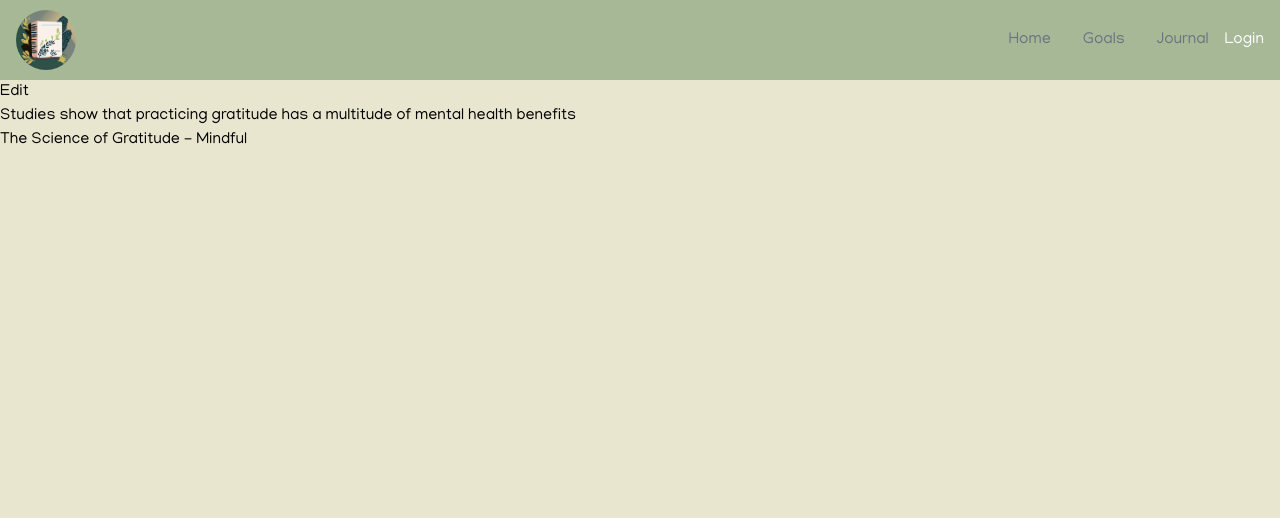
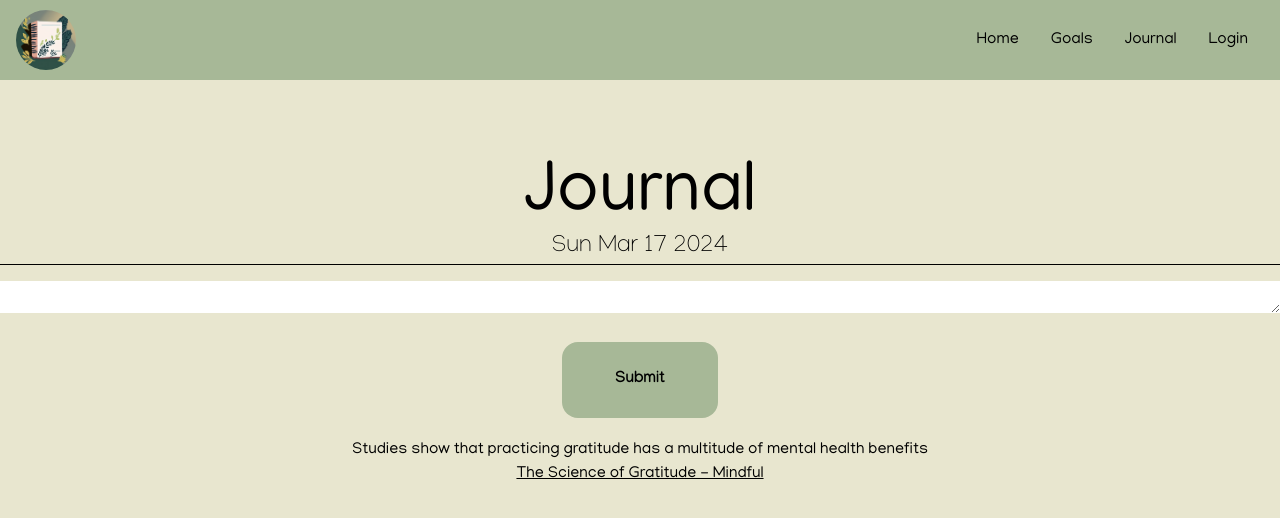
Before and after one commit to MindGardenAI/Web-UI, a Next.js app in the folder web/: page /journal in a window 1280 px wide. Shown: the top 518 px of the page. Built offline with nearby package versions, Linux system fonts and the light colour scheme.

Commit message:
Added styling to journal and fixed navbar issue

```diff
--- a/web/app/components/navigation/index.tsx
+++ b/web/app/components/navigation/index.tsx
@@ -38,12 +38,13 @@ const Navbar = () => {
         {links.map(({ id, link, title }) => (
           <li
             key={id}
-            className="nav-links px-4 cursor-pointer capitalize font-medium text-gray-500 hover:scale-105 hover:text-white duration-200 link-underline"
+            className="nav-links px-4 cursor-pointer capitalize font-medium text-black hover:scale-105 hover:text-white duration-200 link-underline"
           >
             <a href={link}>{title}</a>
           </li>
         ))}
-        {!isAuthenticated ? <a href="/login">Login</a> : <LogoutButton/>}
+        {!isAuthenticated && <li className="nav-links px-4 cursor-pointer capitalize font-medium text-black hover:scale-105 hover:text-white duration-200 link-underline"><a href="/login">Login</a></li>}
+        {isAuthenticated && <li className="nav-links px-4 cursor-pointer capitalize font-medium text-black hover:scale-105 hover:text-white duration-200 link-underline"><LogoutButton/></li>}
       </ul>
 
       <div
@@ -63,7 +64,7 @@ const Navbar = () => {
               <a onClick={() => setNav(!nav)} href={link}>{title}</a>
             </li>
           ))}
-           {!isAuthenticated ? <a href="/login">Login</a> : <LogoutButton/>}
+           {!isAuthenticated ? <li className="nav-links px-4 cursor-pointer capitalize font-medium text-black hover:scale-105 hover:text-white duration-200 link-underline"><a href="/login">Login</a></li> : <li className="nav-links px-4 cursor-pointer capitalize font-medium text-black hover:scale-105 hover:text-white duration-200 link-underline"><LogoutButton/></li>}
         </ul>
       }
     </div>
--- a/web/app/journal/currententry.tsx
+++ b/web/app/journal/currententry.tsx
@@ -1,15 +1,23 @@
+'use client'
+import { useState } from "react";
 import { useGetEntry } from "./useGetEntry"
+import useSubmitEntry from "./useSubmitEntry";
 
 const TodayEntry = () => {
-  const entry = useGetEntry();
+  const [entry, setEntry] = useState(null)
+  const data = useGetEntry();
+  const mutate = useSubmitEntry();
   return (
-    <div>
-        <form>
-            <input className="border-4 border-black" type="text"></input>
+    <div className="flex flex-col mx-auto">
+      <div className="justify-center w-full">
+        <form className="">
+          <label htmlFor="Journal"></label>
+          <textarea className="w-full h-8" name="Journal" id="Journal"></textarea>
         </form>
-        <div>
-            <button>{!!entry ? 'Edit' : 'Submit'}</button>
-        </div>
+      </div>
+      <div className="mx-auto my-5 justify-center items-center">
+          <button onClick={()=>{}} className="font-bold bg-[var(--primary-color)] w-[156px] h-[76px] rounded-2xl">{!!entry ? 'Edit' : 'Submit'}</button>
+      </div>
     </div>
   )
 }
--- a/web/app/journal/page.tsx
+++ b/web/app/journal/page.tsx
@@ -5,14 +5,15 @@ import Studies from './studies'
 const Journal = () => {
   return (
     <div className='flex flex-col'>
-        <div className='container mx-0'>
-          <h1>Journal</h1>
-          <h2>{new Date().toDateString()}</h2>
+        <div className='container mt-40 mx-auto text-center'>
+          <h1 className='text-7xl'>Journal</h1>
+          <h2 className='text-2xl font-thin'>{new Date().toDateString()}</h2>
+          <hr className='border-black border-1 mb-4'/>
         </div>
-        <div>
+        <div className='container mx-auto'>
           <TodayEntry/>
         </div>
-        <div>
+        <div className='container mx-auto'>
           <Studies/>
         </div>
     </div>
--- a/web/app/journal/studies.tsx
+++ b/web/app/journal/studies.tsx
@@ -1,9 +1,9 @@
 
 const Studies = () => {
   return (
-    <div>
+    <div className="text-center">
         <p>Studies show that practicing gratitude has a multitude of mental health benefits</p>
-        <a href='https://www.mindful.org/the-science-of-gratitude/' target="_blank">The Science of Gratitude - Mindful</a>
+        <a className="underline" href='https://www.mindful.org/the-science-of-gratitude/' target="_blank">The Science of Gratitude - Mindful</a>
     </div>
   )
 }
--- a/web/app/layout.tsx
+++ b/web/app/layout.tsx
@@ -20,8 +20,8 @@ export default function RootLayout({
   return (
       <html lang="en">
         <body className={`${inter.className} bg-[var(--secondary-color)]`}>
-        <Navbar/>
           <AuthProvider>
+            <Navbar/>
             <QueryProvider>
               {children}
             </QueryProvider>
```
Also changed, not shown: 1 other file (tests, documents, lock files or other folders).
